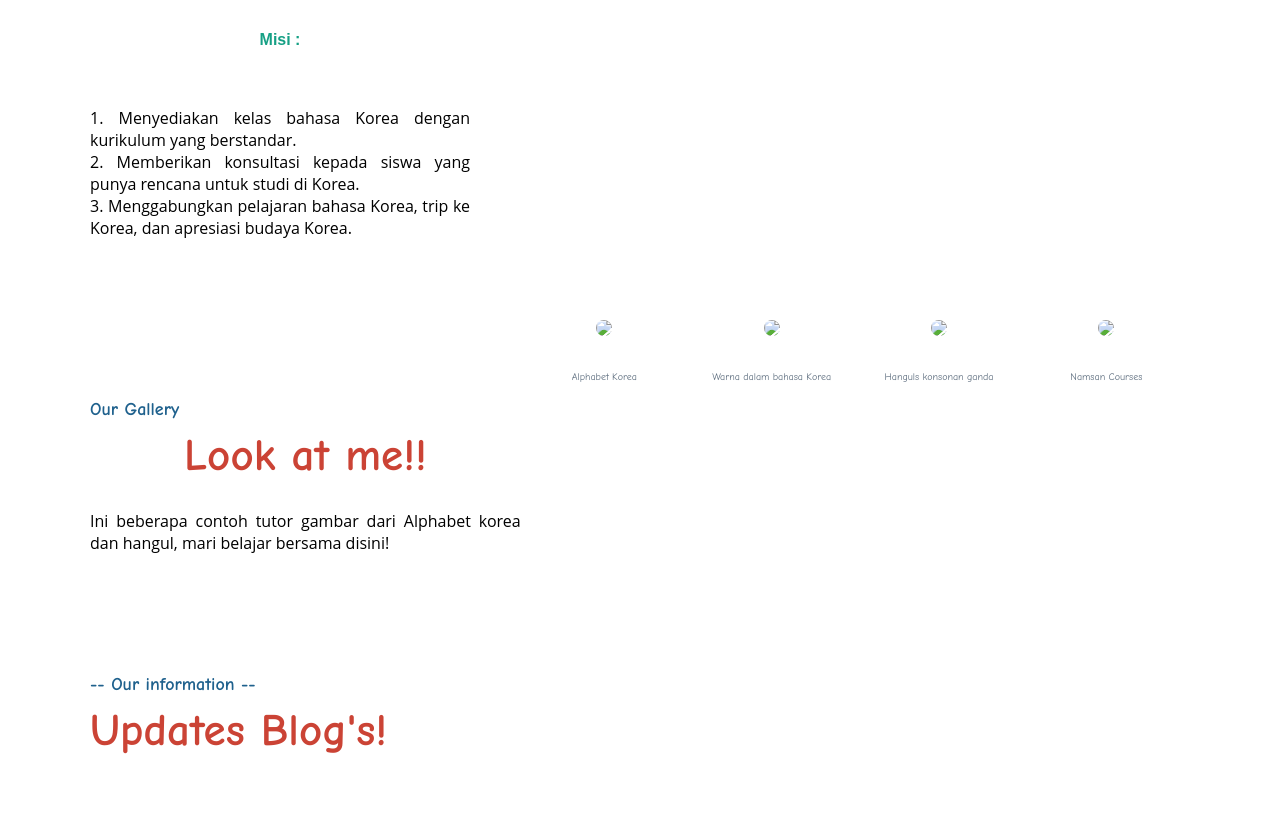
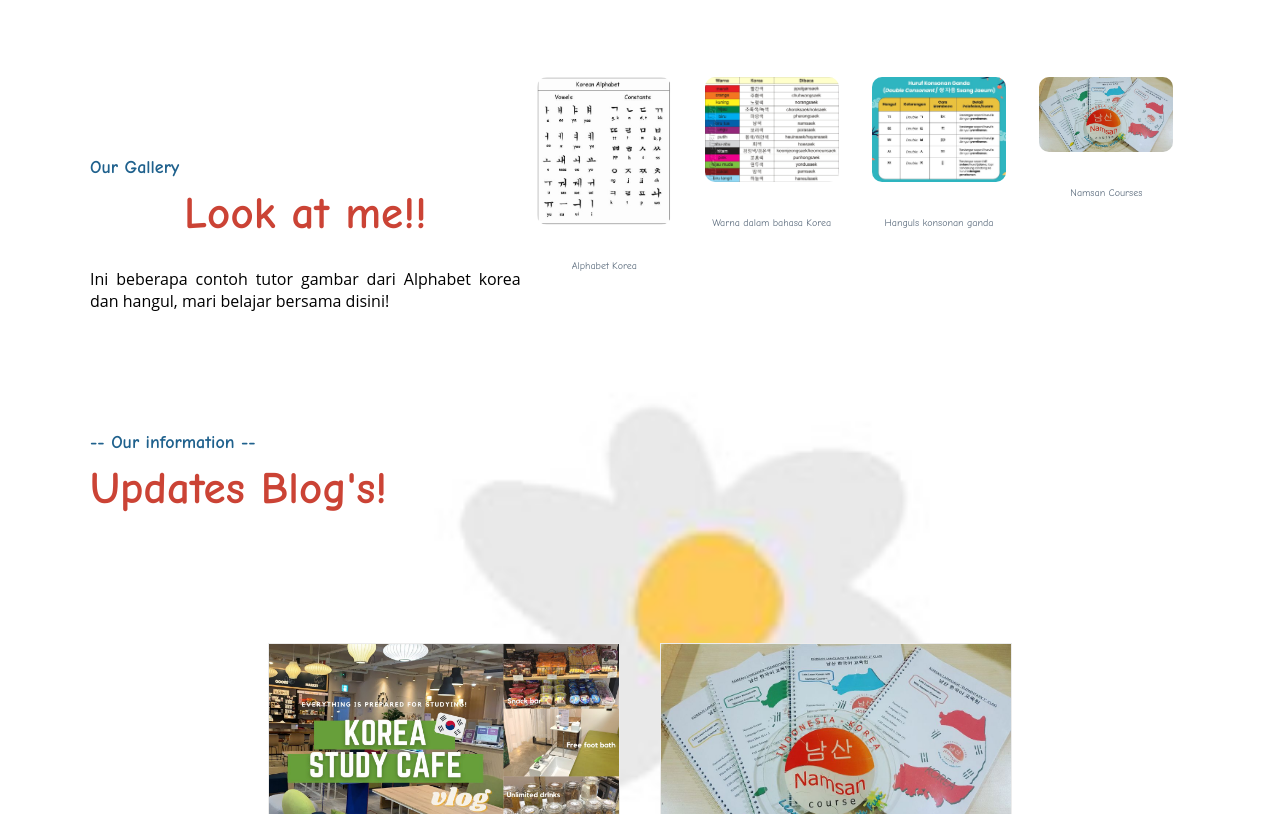
Before and after one commit to indahtrmh/indahtrmh.github.io, a plain HTML site: page index.html in a window 1280 px wide. Shown: the part 1986-2800 px from the top of the page. Drawn offline with Linux system fonts and the light colour scheme.

Commit message:
Update index.html

```diff
--- a/index.html
+++ b/index.html
@@ -3,7 +3,7 @@
 <head>
 	<title>Belajar Bahasa Korea- UTS INDAH </title>
 	<link rel="stylesheet" type="text/css" href="uts.css">
-	<link rel="icon" type="images/x-icon" href="images/logoo.png">
+	<link rel="icon" type="images/x-icon" href="logoo.png">
 	<style>
 		p {
 			text-align: justify;
@@ -11,7 +11,7 @@
 		}
 
 		body {
-			background-image: url("images/flowers.jpg");
+			background-image: url("flowers.jpg");
 			background-repeat: no-repeat;
 			background-size: cover;
 		}
@@ -199,7 +199,7 @@
 
 		<!-- untuk home -->
 		<section id="home">
-			<img src="images/logoo.png" style="float:right;" width="520" height="350">
+			<img src="logoo.png" style="float:right;" width="520" height="350">
 			<div class="kolom">
 				<p class="deskripsi"> Tetap Semangat belajar bahasa Koreanya!! </p>
 				<h2>Belajar Bahasa Korea enjoy dan mudah</h2>
@@ -235,7 +235,7 @@
   					<li>3. Menggabungkan pelajaran bahasa Korea, trip ke Korea, dan apresiasi budaya Korea.</li>
 				</ul>
 			</div>
-			<img src="images/onl.webp" style="float:right; padding-left: 70px;" width="650" height="400">
+			<img src="onl.webp" style="float:right; padding-left: 70px;" width="650" height="400">
 		</section>
 
 		<!-- untuk gallery -->
@@ -248,21 +248,21 @@
 				<br>
 				<div class="gallery">
 					<div class="kartu">
-						<img src="images/alpha.jpg" style="float:center">
+						<img src="alpha.jpg" style="float:center">
 						<p>Alphabet Korea</p>
 				</div>
 				<div class="kartu">
-						<img src="images/warna.jpg">
+						<img src="warna.jpg">
 						<p>Warna dalam bahasa Korea</p>
 				</div>
 				<br>
 				<div class="kartu">
-						<img src="images/hanguls.jpg">
+						<img src="hanguls.jpg">
 						<p>Hanguls konsonan ganda</p>
 				</div>
 				<br>
 				<div class="kartu">
-						<img src="images/namsan.jpg">
+						<img src="namsan.jpg">
 						<p>Namsan Courses</p>
 				</div>
 
@@ -278,7 +278,7 @@
 			<div class="blog-container">
 				<div class="blog-box">
 					<div class="blog-img">
-					<img src="images/cafe.jpg" alt="Blog">
+					<img src="cafe.jpg" alt="Blog">
 				</div>
 				<div class="blog-text">
 					<span>1 November 2022 / Study Cafe di Korea </span>
@@ -289,7 +289,7 @@
 			</div>
 			<div class="blog-box">
 				<div class="blog-img">
-					<img src="images/namsan.jpg" alt="Blog">
+					<img src="namsan.jpg" alt="Blog">
 				</div>
 				<div class="blog-text">
 					<span>13 November 2022 / Bakor sulit?/ </span>
@@ -300,7 +300,7 @@
 			</div>
 			<div class="blog-box">
 				<div class="blog-img">
-					<img src="images/daegu.jpg" alt="Blog">
+					<img src="daegu.jpg" alt="Blog">
 				</div>
 				<div class="blog-text">
 					<span>16 November 2022 / Rekomendasi tempat Daegu</span>
```
